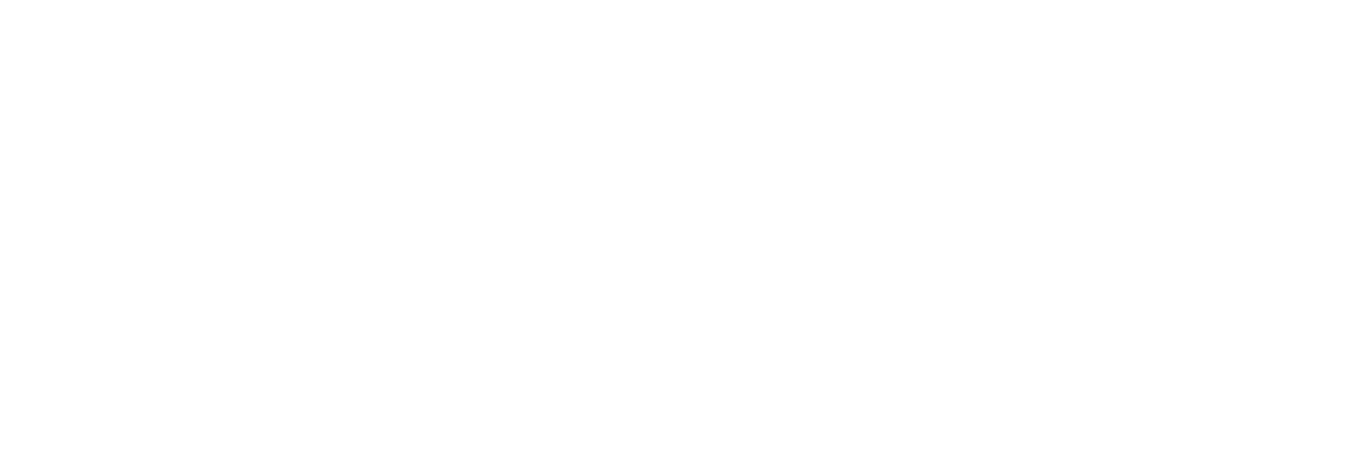
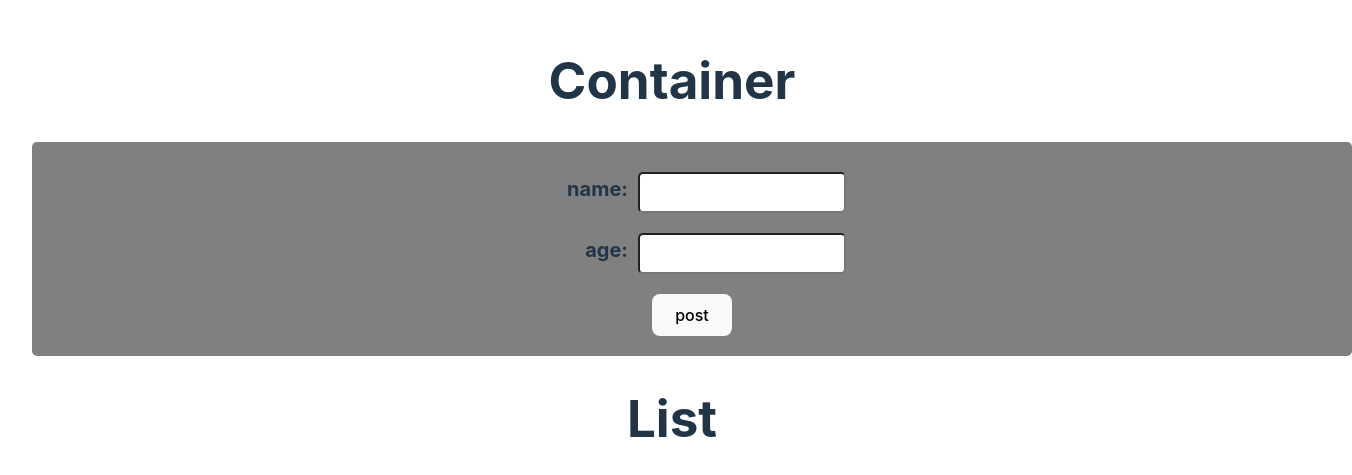
Before and after one commit to Kymaeda/udemy-vue-with-ts-2, a Vue app: page / in a window 1280 px wide. Shown: the part 151-626 px from the top of the page, 1352 px wide, since content can reach past the window. Built offline with nearby package versions, Linux system fonts and the light colour scheme.

Commit message:
formのコーディング

```diff
--- a/src/App.vue
+++ b/src/App.vue
@@ -1,7 +1,9 @@
 <script setup lang="ts">
+import PersonContainer from './components/PersonContainer.vue';
 </script>
 
 <template>
+  <PersonContainer />
 </template>
 
 <style scoped>
--- /dev/null
+++ b/src/components/PersonContainer.vue
@@ -0,0 +1,15 @@
+<script setup lang="ts">
+import PersonForm from './PersonForm.vue';
+import PersonList from './PersonList.vue';
+</script>
+
+<template>
+  <div class="person_container">
+    <h1>Container</h1>
+
+    <PersonForm />
+    <PersonList />
+  </div>
+</template>
+
+<style scoped></style>
--- /dev/null
+++ b/src/components/PersonForm.vue
@@ -0,0 +1,62 @@
+<script setup lang="ts"></script>
+
+<template>
+  <div class="form-container">
+    <div class="input-container">
+      <div class="input">
+        <p>name: </p>
+        <input />
+      </div>
+      <div class="input">
+        <p>age: </p>
+        <input />
+      </div>
+    </div>
+    <button class="submit-btn">post</button>
+  </div>
+</template>
+
+<style scoped>
+.form-container {
+  display: flexbox;
+  flex-direction: column;
+  width: 1280px;
+  padding: 20px;
+  border-radius: 5px;
+  background-color: gray;
+}
+.input-container {
+  margin-bottom: 10px;
+}
+.input {
+  padding: 10px;
+  display: flex;
+  justify-content: center;
+  line-height: 35px;
+}
+
+.input span {
+  font-weight: bold;
+  font-size: 20px;
+}
+
+.input p {
+  font-weight: bold;
+  font-size: 20px;
+  margin: 0 10px;
+  line-height: 35px;
+  width: 80px;
+  text-align: right;
+}
+
+/* hegiht と line-heightの違いは？？？？インラインかブロックかの違い？ */
+.input input {
+  height: 35px;
+  width: 200px;
+  border-radius: 5px;
+}
+
+.submit-btn {
+  width: 80px;
+}
+</style>
--- /dev/null
+++ b/src/components/PersonList.vue
@@ -0,0 +1,11 @@
+<script setup lang="ts"></script>
+
+<template>
+  <div>
+    <h1>List</h1>
+
+    <div></div>
+  </div>
+</template>
+
+<style scoped></style>
```
